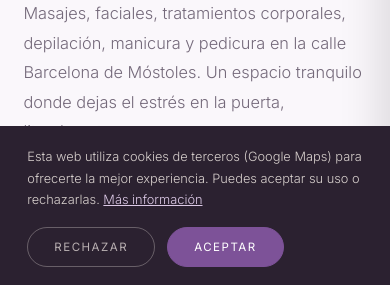
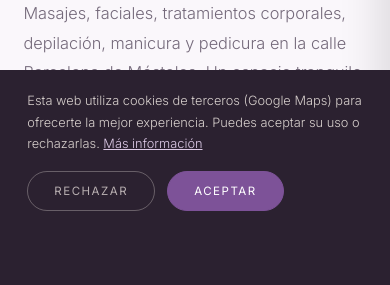
Before and after one commit to takalislam9-lab/tumomentoestetica, a plain HTML site: page index.html in a window 390 px wide. Shown: the part 557-842 px from the top of the page. Drawn offline with Linux system fonts and the light colour scheme.

Commit message:
Subir botones flotantes y cookies por encima del sello de Netlify

```diff
--- a/styles.css
+++ b/styles.css
@@ -235,6 +235,17 @@ footer a:hover{color:var(--gold);}
   .social-fabs a{width:46px;height:46px;}
 }
 
+/* Netlify: su sello va abajo a la derecha; subimos los botones flotantes y apartamos los del aviso de cookies */
+.social-fabs{bottom:90px;}
+.cookie-actions{margin-right:190px;}
+@media(max-width:900px){
+  .cookie-banner{padding-bottom:76px;}
+  .cookie-actions{margin-right:0;}
+}
+@media(max-width:520px){
+  .social-fabs{bottom:80px;}
+}
+
 .logo-mark{width:46px;height:46px;border-radius:50%;background:var(--red);color:#fff;display:grid;place-items:center;font-family:'Gilda Display',serif;font-size:1.4rem;box-shadow:0 0 0 3px var(--tint);}
 .brands{display:flex;flex-wrap:wrap;gap:12px;justify-content:center;margin-top:26px;}
 .brands span{border:1px solid var(--line);border-radius:30px;padding:8px 18px;font-size:.78rem;letter-spacing:1.5px;text-transform:uppercase;color:var(--muted);background:var(--paper);}
```
